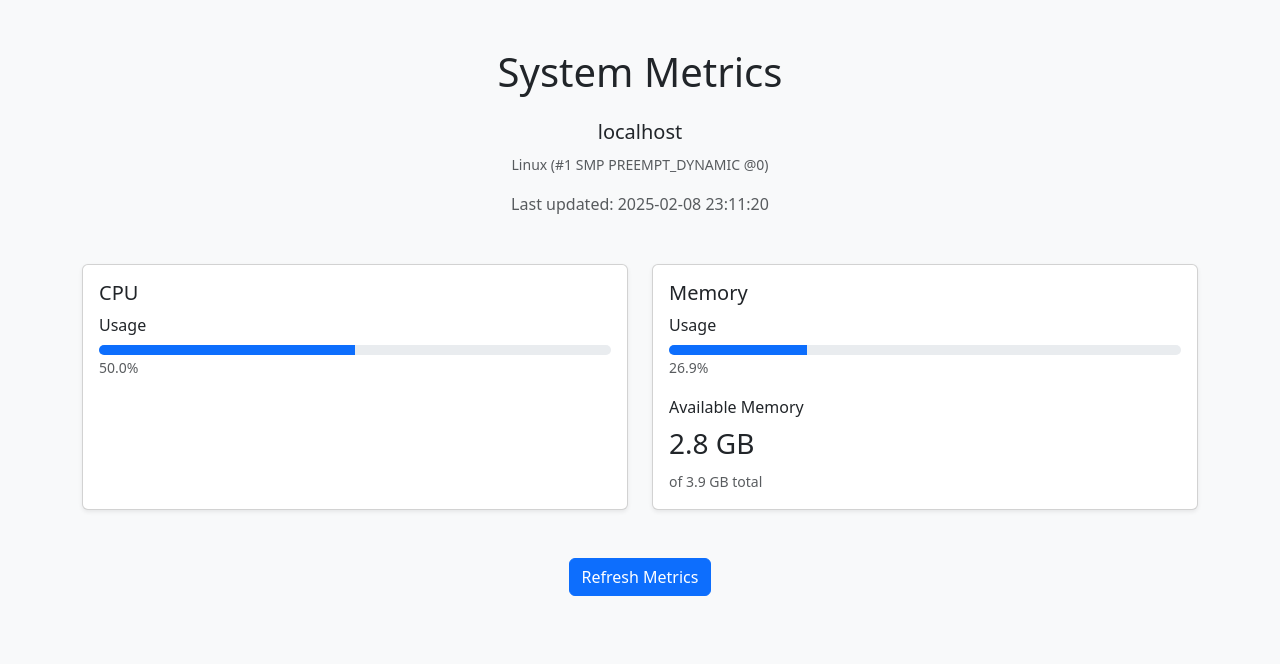
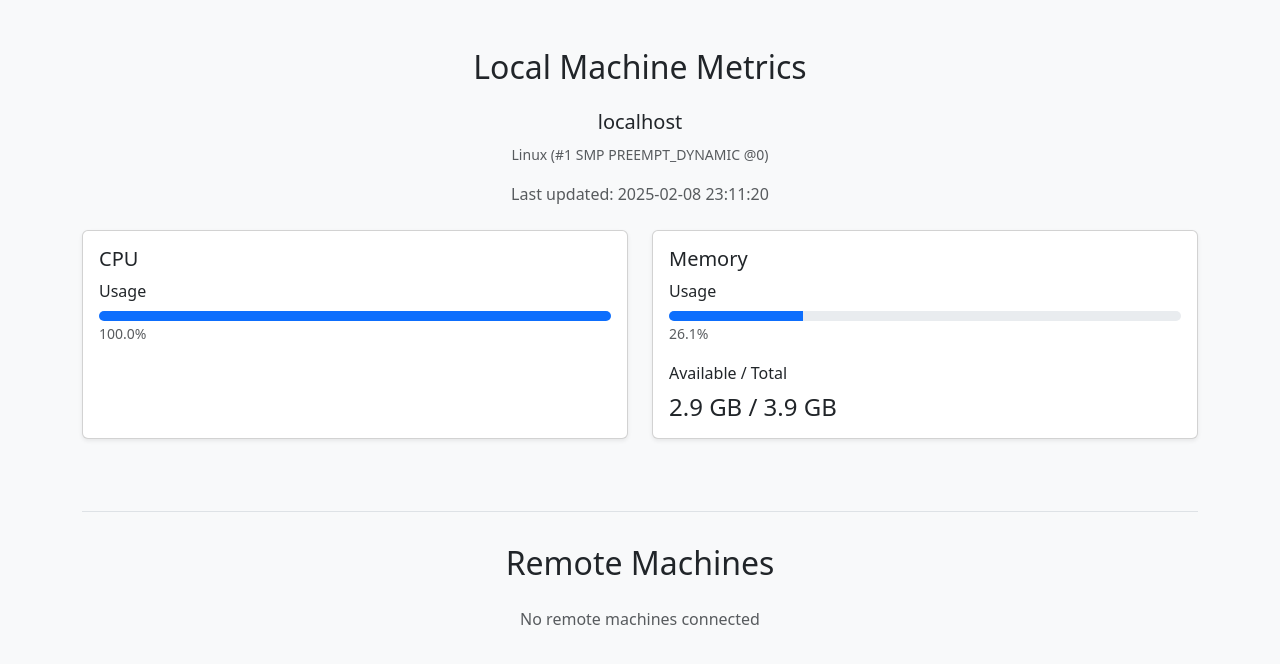
Before and after one commit to jeancarson/context_of_code, a Flask app: page /local_stats in a window 1280 px wide. Shown: the top 664 px of the page. Run offline with Flask 3, Linux system fonts and the light colour scheme.

Commit message:
first local script attempt

```diff
--- a/app.py
+++ b/app.py
@@ -10,6 +10,7 @@ from lib.block_timer import BlockTimer
 from lib.metrics_cache import MetricsCache
 from lib.constants import HTTPMethod
 from lib.person_handler import PersonHandler
+from lib.models.remote_metrics import RemoteMetricsStore
 
 # Compute root directory once and use it throughout the file
 ROOT_DIR = os.path.dirname(os.path.abspath(__file__))
@@ -41,6 +42,9 @@ metrics_cache = MetricsCache(
 # Initialize the person handler
 person_handler = PersonHandler()
 
+# Initialize remote metrics store
+remote_metrics_store = RemoteMetricsStore()
+
 logger.info("Configured server is: %s:%d", config.server.host, config.server.port)
 
 logger.debug("This is a sample debug message")
@@ -58,9 +62,39 @@ def local_stats():
     with BlockTimer("Get Local Stats Request", logger):
         logger.info("Fetching local stats")
 
-        metrics = metrics_cache.get_metrics()
+        # Get both local and remote metrics
+        local_metrics = metrics_cache.get_metrics()
+        remote_machines = remote_metrics_store.get_all_metrics()
 
-        return render_template('metrics.html', metrics=metrics)
+        return render_template(
+            'metrics.html',
+            metrics=local_metrics,
+            remote_metrics=remote_machines
+        )
+
+@app.route("/metrics", methods=["POST"])
+def receive_metrics():
+    """Receive metrics from remote machines"""
+    if not request.is_json:
+        return jsonify({"error": "Content-Type must be application/json"}), 400
+
+    try:
+        metrics_data = request.get_json()
+        # Use the request's remote address as machine_id for now
+        machine_id = request.remote_addr
+        remote_metrics_store.update_metrics(machine_id, metrics_data)
+
+        # You can add commands or config updates here
+        response = {
+            "status": "ok",
+            # "command": "example_command",  # Uncomment to test command execution
+            # "config": {"poll_interval_seconds": 60}  # Uncomment to test config updates
+        }
+        return jsonify(response), 200
+
+    except Exception as e:
+        logger.error(f"Error processing metrics: {e}")
+        return jsonify({"error": str(e)}), 500
 
 # Add this route to serve static files
 @app.route('/static/<path:path>')
--- /dev/null
+++ b/lib/models/remote_metrics.py
@@ -0,0 +1,39 @@
+from pydantic import BaseModel
+from typing import Dict, Any, Optional
+from datetime import datetime
+
+class RemoteMetrics(BaseModel):
+    """Model for metrics received from remote machines"""
+    machine_id: str
+    cpu_percent: float
+    memory_percent: float
+    cpu_temp: Optional[float]
+    memory_available_gb: float
+    memory_total_gb: float
+    timestamp: datetime = None
+
+    def __init__(self, **data):
+        if 'timestamp' not in data:
+            data['timestamp'] = datetime.now()
+        super().__init__(**data)
+
+class RemoteMetricsStore:
+    """Store for keeping track of metrics from multiple remote machines"""
+    def __init__(self):
+        self._metrics: Dict[str, RemoteMetrics] = {}
+
+    def update_metrics(self, machine_id: str, metrics: Dict[str, Any]):
+        """Update metrics for a specific machine"""
+        self._metrics[machine_id] = RemoteMetrics(machine_id=machine_id, **metrics)
+
+    def get_metrics(self, machine_id: str) -> Optional[RemoteMetrics]:
+        """Get metrics for a specific machine"""
+        return self._metrics.get(machine_id)
+
+    def get_all_metrics(self) -> Dict[str, RemoteMetrics]:
+        """Get metrics for all machines"""
+        return self._metrics.copy()
+
+    def remove_machine(self, machine_id: str):
+        """Remove a machine's metrics"""
+        self._metrics.pop(machine_id, None)
--- a/templates/metrics.html
+++ b/templates/metrics.html
@@ -1,7 +1,7 @@
 <!DOCTYPE html>
 <html>
 <head>
-    <title>System Metrics - {{ metrics.device_info.hostname }}</title>
+    <title>System Metrics Dashboard</title>
     <link href="https://cdn.jsdelivr.net/npm/bootstrap@5.3.0/dist/css/bootstrap.min.css" rel="stylesheet">
     <style>
         .metric-card { transition: transform 0.2s; }
@@ -20,16 +20,23 @@
             background-color: #0d6efd;
             transition: width 0.5s ease-in-out;
         }
+        .remote-metrics {
+            margin-top: 2rem;
+            padding-top: 2rem;
+            border-top: 1px solid #dee2e6;
+        }
     </style>
 </head>
 <body class="bg-light">
     <div class="container py-5">
-        <h1 class="mb-4 text-center">System Metrics</h1>
+        <!-- Local Machine Metrics -->
+        <div class="local-metrics mb-5">
+            <h2 class="mb-4 text-center">Local Machine Metrics</h2>
             <div class="text-center mb-3">
                 <h5>{{ metrics.device_info.hostname }}</h5>
                 <small class="text-muted">{{ metrics.device_info.os_type }} ({{ metrics.device_info.os_version }})</small>
             </div>
-        <p class="text-muted text-center mb-5">Last updated: <span id="timestamp">{{ metrics.metrics[0].timestamp if metrics.metrics else 'N/A' }}</span></p>
+            <p class="text-muted text-center mb-4">Last updated: <span id="local-timestamp">{{ metrics.metrics[0].timestamp if metrics.metrics else 'N/A' }}</span></p>
 
             <div class="row">
                 <!-- CPU Card -->
@@ -49,9 +56,9 @@
                             {% if cpu_temp is not none %}
                             <div>
                                 <label class="form-label">Temperature</label>
-                            <h3 class="{{ 'temperature-normal' if cpu_temp < 60 else 'temperature-warning' if cpu_temp < 80 else 'temperature-danger' }}">
-                                {{ metrics.get_formatted_value('cpu_temperature') }}
-                            </h3>
+                                <div class="h4 mb-0 {{ 'temperature-normal' if cpu_temp < 70 else 'temperature-warning' if cpu_temp < 80 else 'temperature-danger' }}">
+                                    {{ "%.1f°C"|format(cpu_temp) }}
+                                </div>
                             </div>
                             {% endif %}
                         </div>
@@ -72,26 +79,85 @@
                                 <small class="text-muted">{{ metrics.get_formatted_value('memory_usage') }}</small>
                             </div>
                             <div>
-                            <label class="form-label">Available Memory</label>
-                            <h3>{{ metrics.get_formatted_value('memory_available') }}</h3>
-                            <small class="text-muted">of {{ metrics.get_formatted_value('memory_total') }} total</small>
+                                <label class="form-label">Available / Total</label>
+                                <div class="h4 mb-0">
+                                    {{ metrics.get_formatted_value('memory_available') }} / {{ metrics.get_formatted_value('memory_total') }}
+                                </div>
+                            </div>
                         </div>
                     </div>
                 </div>
             </div>
         </div>
 
-        <div class="text-center mt-4">
-            <button class="btn btn-primary" onclick="location.reload()">
-                Refresh Metrics
-            </button>
+        <!-- Remote Machines Metrics -->
+        <div class="remote-metrics">
+            <h2 class="mb-4 text-center">Remote Machines</h2>
+            {% if remote_metrics %}
+                {% for machine_id, metrics in remote_metrics.items() %}
+                <div class="machine-metrics mb-5">
+                    <h4 class="mb-3">Machine: {{ machine_id }}</h4>
+                    <p class="text-muted mb-4">Last updated: {{ metrics.timestamp.strftime('%Y-%m-%d %H:%M:%S') }}</p>
+
+                    <div class="row">
+                        <!-- CPU Card -->
+                        <div class="col-md-6 mb-4">
+                            <div class="card metric-card h-100 shadow-sm">
+                                <div class="card-body">
+                                    <h5 class="card-title">CPU</h5>
+                                    <div class="mb-3">
+                                        <label class="form-label">Usage</label>
+                                        <div class="usage-bar">
+                                            <div class="usage-fill" style="width: {{ metrics.cpu_percent }}%"></div>
+                                        </div>
+                                        <small class="text-muted">{{ "%.1f%%"|format(metrics.cpu_percent) }}</small>
+                                    </div>
+                                    {% if metrics.cpu_temp %}
+                                    <div>
+                                        <label class="form-label">Temperature</label>
+                                        <div class="h4 mb-0 {{ 'temperature-normal' if metrics.cpu_temp < 70 else 'temperature-warning' if metrics.cpu_temp < 80 else 'temperature-danger' }}">
+                                            {{ "%.1f°C"|format(metrics.cpu_temp) }}
+                                        </div>
+                                    </div>
+                                    {% endif %}
+                                </div>
+                            </div>
+                        </div>
+
+                        <!-- Memory Card -->
+                        <div class="col-md-6 mb-4">
+                            <div class="card metric-card h-100 shadow-sm">
+                                <div class="card-body">
+                                    <h5 class="card-title">Memory</h5>
+                                    <div class="mb-3">
+                                        <label class="form-label">Usage</label>
+                                        <div class="usage-bar">
+                                            <div class="usage-fill" style="width: {{ metrics.memory_percent }}%"></div>
+                                        </div>
+                                        <small class="text-muted">{{ "%.1f%%"|format(metrics.memory_percent) }}</small>
+                                    </div>
+                                    <div>
+                                        <label class="form-label">Available / Total</label>
+                                        <div class="h4 mb-0">
+                                            {{ "%.1f GB"|format(metrics.memory_available_gb) }} / {{ "%.1f GB"|format(metrics.memory_total_gb) }}
+                                        </div>
+                                    </div>
+                                </div>
+                            </div>
+                        </div>
+                    </div>
+                </div>
+                {% endfor %}
+            {% else %}
+                <p class="text-center text-muted">No remote machines connected</p>
+            {% endif %}
         </div>
     </div>
 
     <script>
-        // Auto-refresh every 30 seconds
-        setTimeout(() => {
-            location.reload();
+        // Auto-refresh the page every 30 seconds
+        setTimeout(function() {
+            window.location.reload();
         }, 30000);
     </script>
 </body>
```
Also changed, not shown: lib/metrics_poller.py (added, +152 -0 lines). Lines whose indentation alone changed are shown as unchanged.
